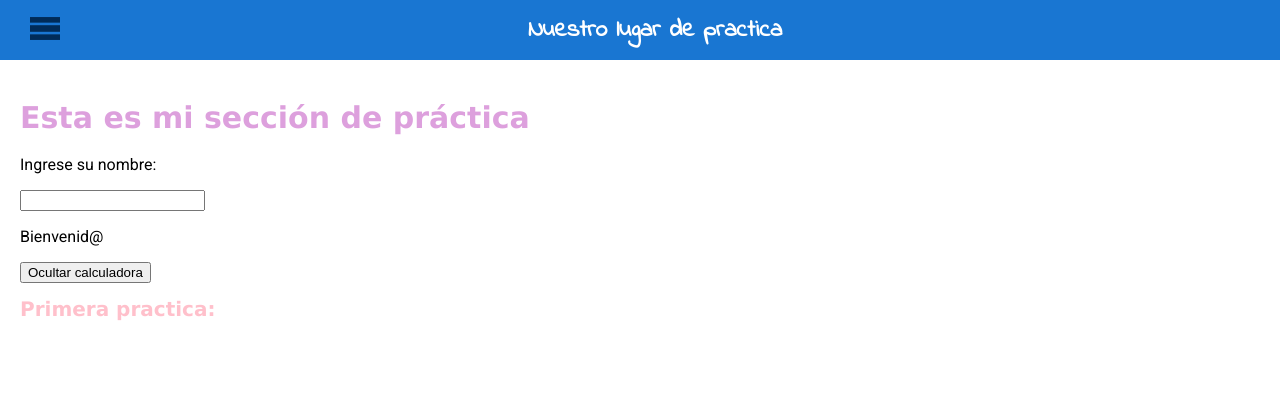
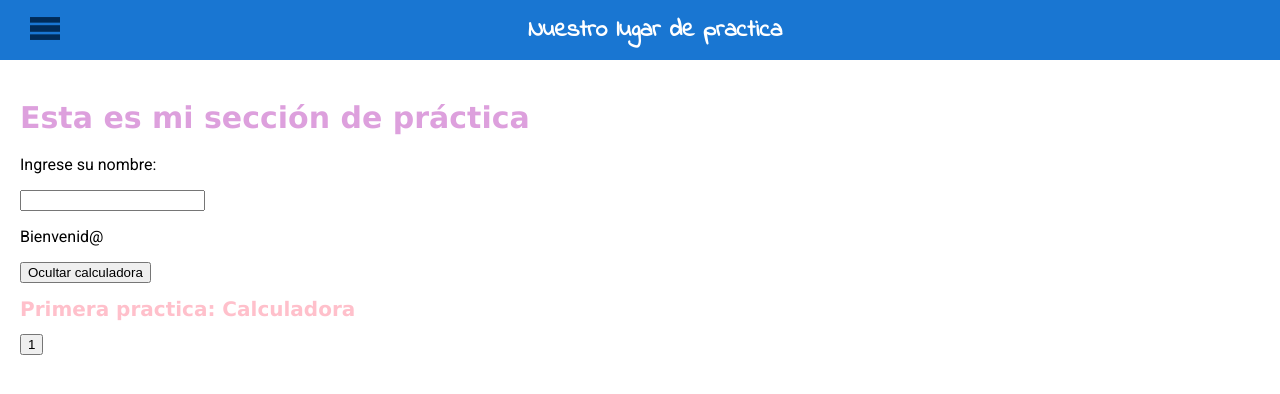
Before and after one commit to g-rar/angularSandBox, an Angular app: page /valeria in a window 1280 px wide. Both pictures are taken after a click on the button "Ver calculadora". Shown: the top 394 px of the page. Built offline with nearby package versions, Linux system fonts and the light colour scheme.

Commit message:
Paquetes

```diff
--- a/package.json
+++ b/package.json
@@ -11,11 +11,12 @@
   },
   "private": true,
   "dependencies": {
-    "@angular/animations": "~8.2.9",
+    "@angular/animations": "^8.2.14",
     "@angular/common": "~8.2.9",
     "@angular/compiler": "~8.2.9",
     "@angular/core": "~8.2.9",
     "@angular/forms": "~8.2.9",
+    "@angular/material": "^9.2.4",
     "@angular/platform-browser": "~8.2.9",
     "@angular/platform-browser-dynamic": "~8.2.9",
     "@angular/router": "~8.2.9",
--- a/src/app/app.module.ts
+++ b/src/app/app.module.ts
@@ -9,7 +9,6 @@ import { BrowserAnimationsModule } from '@angular/platform-browser/animations';
 import { ExampleComponent } from './example/example.component';
 import { FormsModule, ReactiveFormsModule } from "@angular/forms";
 import { ValeriaComponent } from './valeria/valeria.component';
-
 
 @NgModule({
   declarations: [
--- a/src/app/valeria/valeria.component.html
+++ b/src/app/valeria/valeria.component.html
@@ -7,6 +7,9 @@
     <button *ngIf = "isCollapsed" (click)="buttonCollapse()">Ver calculadora</button>
     <button *ngIf = "!isCollapsed" (click)="buttonCollapse()">Ocultar calculadora</button>
     <div *ngIf = "!isCollapsed">
-        <h1 class="subT">Primera practica: </h1>
+        <h1 class="subT">Primera practica: Calculadora</h1>
+        <button mat-button color="primary">
+            1
+        </button>
     </div>
 </div>
```
Also changed, not shown: 1 other file (tests, documents, lock files or other folders).
